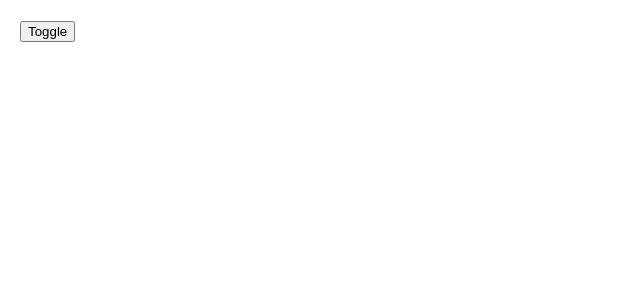
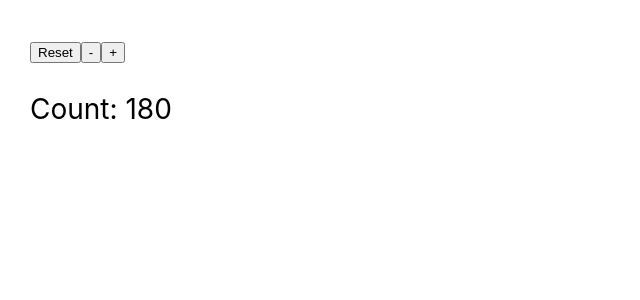
Before and after one commit to boyhotkey96/REACTJS, a React (Create React App) app in the folder tiktok/: page / in a window 1280 px wide. Shown: the top 300 px of the page, without its empty margins (0-640 px from the left). Built offline with nearby package versions, Linux system fonts and the light colour scheme.

Commit message:
update and finish component countdown

```diff
--- a/tiktok/src/Countdown.js
+++ b/tiktok/src/Countdown.js
@@ -1,61 +1,63 @@
-import { createElement, useEffect, useState } from 'react';
+import { useEffect, useRef, useState } from "react";
 
-function Content() {
-  const [count, setCount] = useState(360)
+function ContentTest() {
+  const [count, setCount] = useState(360);
 
   useEffect(() => {
-    setInterval(() => {
-      setCount(prev => prev - 1)
+    setTimeout(() => {
+      setCount(count - 1);
     }, 1000);
-  }, [])
+  }, [count]);
 
-  return (
-    <p>
-      {count}
-    </p>
-  )
+  return <p>{count}</p>;
 }
 
 function Countdown() {
-  // const [show, setShow] = useState(false)
-  const initialCount = 180
-  const [count, setCount] = useState(initialCount)
+  const initialCount = 180;
+  const [count, setCount] = useState(initialCount);
+  const countRefDown = useRef(null);
+  const countRefUp = useRef(null);
 
   const handleCountdown = () => {
-    setInterval(() => {
-      setCount(prev => prev - 1)
+    clearInterval(countRefUp.current);
+    countRefDown.current = setInterval(() => {
+      setCount((prev) => {
+        const result = prev - 1;
+        console.log(result);
+        return result;
+      });
     }, 1000);
-  }
-  let elm
-  useEffect(() => {
-     elm = document.querySelector('.decrease')
-    // console.log(elm)
-  })
+  };
 
-  const handReset = () => {
-    elm.removeEventListener('click', handleCountdown);
-    setCount(initialCount)
-  }
+  const handleCountup = () => {
+    clearInterval(countRefDown.current);
+    countRefUp.current = setInterval(() => {
+      setCount((prev) => {
+        const result = prev + 1;
+        console.log(result);
+        return result;
+      });
+    }, 1000);
+  };
+
+  const handleReset = () => {
+    clearInterval(countRefDown.current);
+    clearInterval(countRefUp.current);
+    setCount(initialCount);
+  };
 
   return (
     <div style={{ padding: "30px", fontSize: "28px" }}>
-      {/* <button onClick={setShow.bind(null, !show)}>Countdown</button>
-      {show && <Content />} */}
-
-      <button onClick={handReset}>Reset</button>
-      <button className='decrease'
-        style={{ cursor: "pointer" }}
-        onClick={handleCountdown}>
+      <button onClick={handleReset}>Reset</button>
+      <button style={{ cursor: "pointer" }} onClick={handleCountdown}>
         -
       </button>
-      <button
-        style={{ cursor: "pointer" }}
-        onClick={setCount.bind(null, prev => prev + 1)}>
+      <button style={{ cursor: "pointer" }} onClick={handleCountup}>
         +
       </button>
       <p>Count: {count}</p>
     </div>
-  )
+  );
 }
 
-export default Countdown
+export default Countdown;
--- a/tiktok/src/index.js
+++ b/tiktok/src/index.js
@@ -25,9 +25,9 @@ root.render(
     {/* <Todolist2 /> */}
     {/* <Mount /> */}
     {/* <Getapi /> */}
-    {/* <Countdown /> */}
+    <Countdown />
     {/* <Imagepreview /> */}
-    <Fetchapi />
+    {/* <Fetchapi /> */}
   </React.Fragment>
 );
 
```
